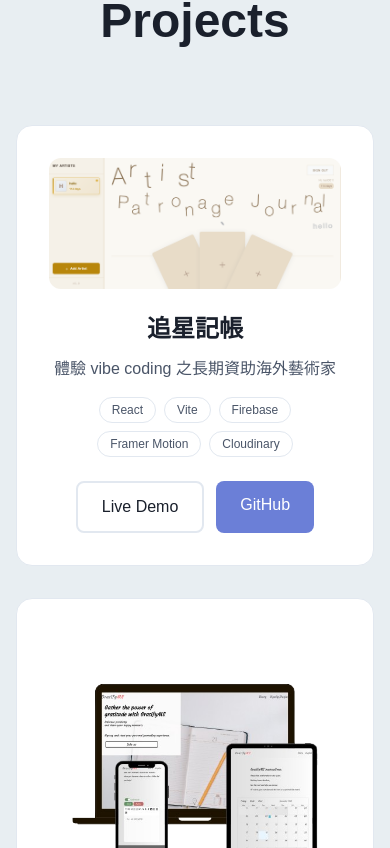
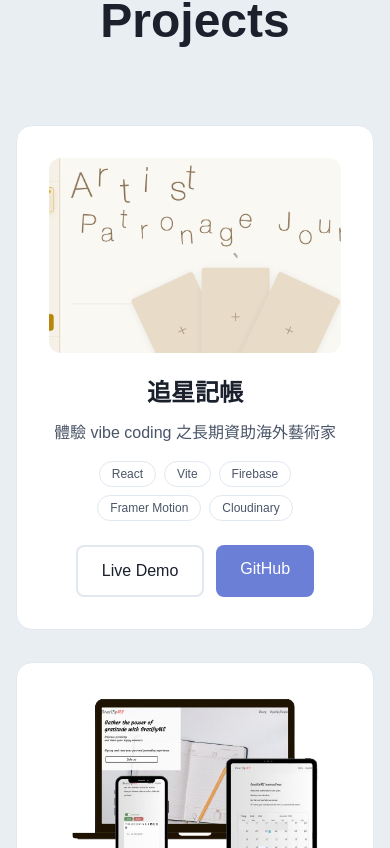
Before and after one commit to ismeleft/WenYingPortfolio, a Next.js app: page / in a window 390 px wide. Shown: the part 3456-4304 px from the top of the page. Built offline with nearby package versions, Linux system fonts and the light colour scheme.

Commit message:
fix: Projects 卡片改為三欄排版，統一縮圖高度

```diff
--- a/app/themes/minimal/MinimalHome.jsx
+++ b/app/themes/minimal/MinimalHome.jsx
@@ -298,20 +298,21 @@ export function MinimalHome() {
             </h2>
           </AnimatedSection>
 
-          <AnimatedList className="grid md:grid-cols-2 gap-8" staggerDelay={0.15}>
+          <AnimatedList className="grid md:grid-cols-3 gap-8" staggerDelay={0.15}>
             {projects.map((project) => (
               <AnimatedListItem key={project.id}>
                 <div
-                  className="p-8 rounded-2xl border text-center flex flex-col"
+                  className="p-8 rounded-2xl border text-center flex flex-col h-full"
                   style={{ backgroundColor: "var(--color-surface)", borderColor: "var(--color-border)" }}
                 >
-                  <Image
-                    src={project.thumbnail}
-                    width={300}
-                    height={200}
-                    alt={`${project.title} project`}
-                    className="mx-auto mb-6 rounded-xl object-cover"
-                  />
+                  <div className="relative w-full mb-6" style={{ aspectRatio: "3/2" }}>
+                    <Image
+                      src={project.thumbnail}
+                      fill
+                      alt={`${project.title} project`}
+                      className="rounded-xl object-cover"
+                    />
+                  </div>
                   <h3 className="text-2xl font-bold mb-3" style={{ color: "var(--color-text)" }}>
                     {project.title}
                   </h3>
```
